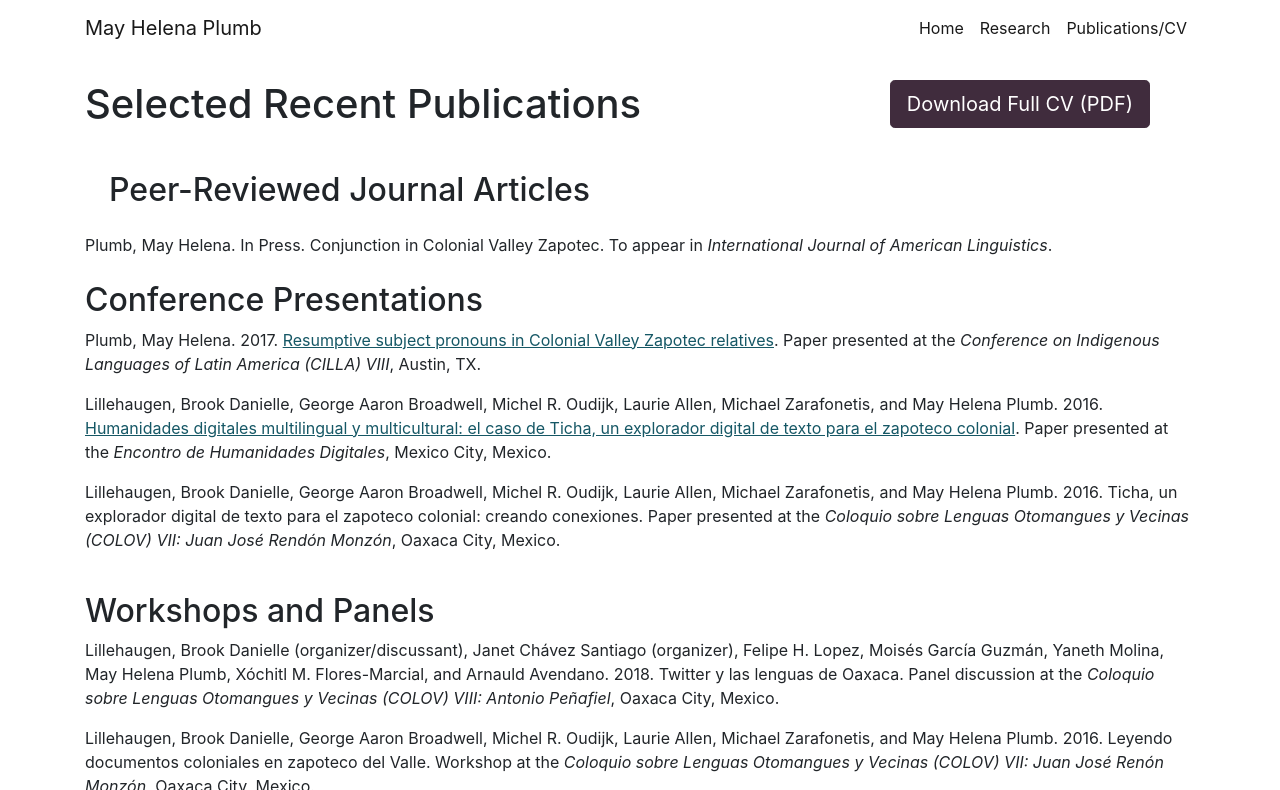
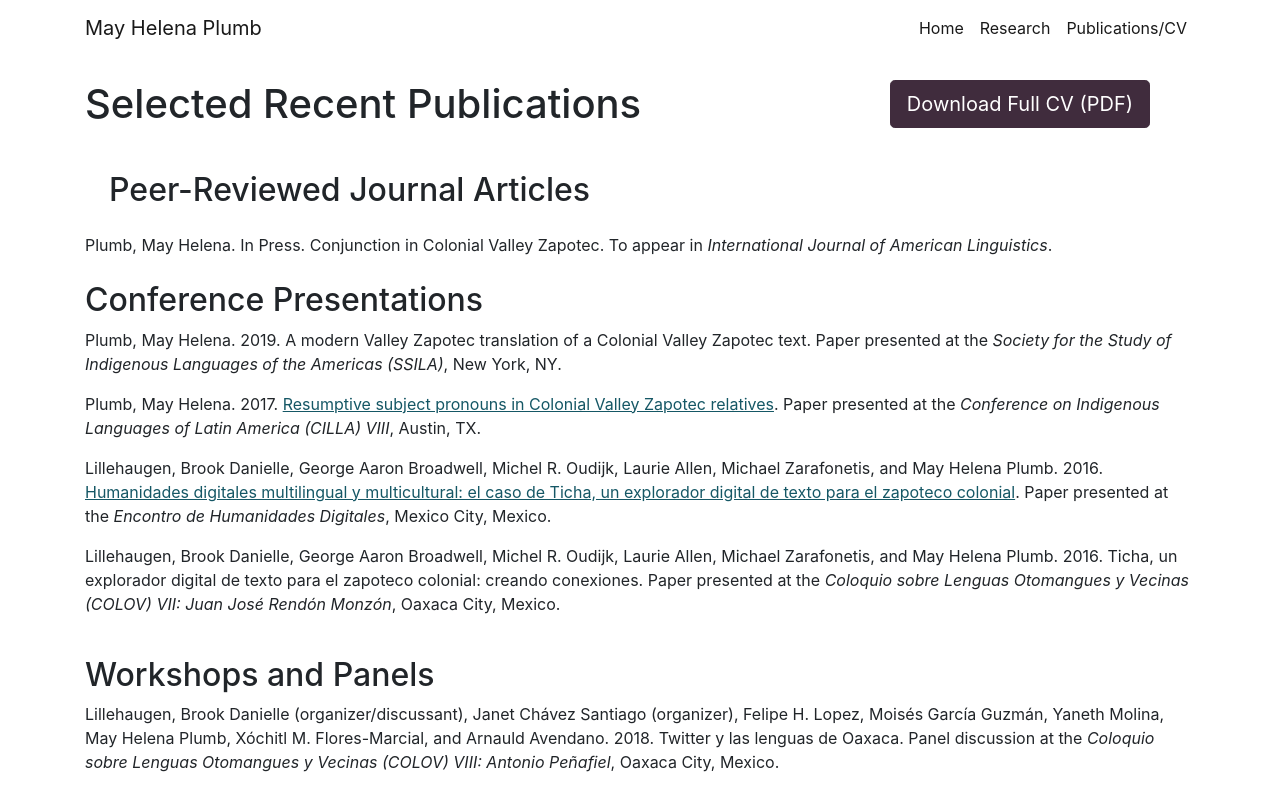
Before and after one commit to mayhplumb/mayhplumb-website, a Jekyll site: the page built from publications.html, in a window 1280 px wide and 900 px high, cut to the strip 0-790 px from the top of the window. Built offline with Jekyll 4.4.1, drawn with Linux system fonts in a browser that asks for light colours.

Commit message:
added some citations

```diff
--- a/index.html
+++ b/index.html
@@ -96,7 +96,7 @@ title: Home
 		<h1>About May</h1>
 		<p>I'm a linguist and current graduate student at the University of Texas at Austin. My research focuses on San Jernónimo Tlacochahuaya Zapotec, a variety of Valley Zapotec (Otomanguean) spoken in Oaxaca, Mexico.  I'm particularly interested in how study of colonial Valley Zapotec documents can inform our understanding of the modern languages (and vice versa).</p>
 
-		<p>My recent projects include expanding an <a target="_blank" href="http://www.talkingdictionary.org/tlacochahuaya">online dictionary for San Jernónimo Tlacochahuaya Zapotec</a>, researching <a target="_blank" href="https://www.academia.edu/34978712/">resumptive pronouns in Colonial Valley Zapotec relative clauses</a>, and eliciting a modern Tlacochahuaya Zapotec translation of a Colonial Valley Zapotec will. I'm also a collaborator on the <a target="_blank" href="https://ticha.haverford.edu">Ticha Project</a>, a digital text explorer for Colonial Zapotec.</p>
+		<p>My recent projects include expanding an <a target="_blank" href="http://www.talkingdictionary.org/tlacochahuaya">online dictionary for San Jernónimo Tlacochahuaya Zapotec</a>, researching <a target="_blank" href="http://dx.doi.org/10.17613/M6SN0139X">resumptive pronouns in Colonial Valley Zapotec relative clauses</a>, and eliciting a modern Tlacochahuaya Zapotec translation of a Colonial Valley Zapotec will. I'm also a collaborator on the <a target="_blank" href="https://ticha.haverford.edu">Ticha Project</a>, a digital text explorer for Colonial Zapotec.</p>
 
 		<p>In addition to linguistics, I enjoy dancing, baking, and needlecrafts (particularly <a target="_blank" href="https://twitter.com/mayhplumb/status/938551826386911233">embroidery</a> and <a target="_blank" href="https://www.ravelry.com/people/mayhplumb">knitting</a>). I also <a target="_blank" href="https://twitter.com/mayhplumb">tweet a lot</a> about linguistics and <a target="_blank" href="https://www.goodreads.com/user/show/62630290-may-helena-plumb">read fantasy novels</a>.</p>
 		<!-- May Helena Plumb is a graduate student in linguistics at the University of Texas at Austin. Her research focuses on ... -->
--- a/publications.html
+++ b/publications.html
@@ -18,27 +18,18 @@ title: Publications
   <div class="col-lg-12">
 
     <h2 class="m-4">Peer-Reviewed Journal Articles</h2>
+
     <p class="citation" id="ijal2019">Plumb, May Helena. In Press. Conjunction in Colonial Valley Zapotec. To appear in <em>International Journal of American Linguistics</em>.</p>
 
     <h2 class="mt-4">Conference Presentations</h2>
-    <p class="citation" id="cilla2017">Plumb, May Helena. 2017. <a
-                        href="https://www.academia.edu/34978712/"
-                        target="_blank">Resumptive subject pronouns in Colonial
-                        Valley Zapotec relatives</a>. Paper presented at the
-                        <i>Conference on Indigenous Languages of Latin America
-                          (CILLA) VIII</i>, Austin, TX.</p>
-    <p class="citation" id="dhpres">Lillehaugen, Brook Danielle, George Aaron Broadwell, Michel R. Oudijk, Laurie Allen,
-Michael Zarafonetis, and May Helena Plumb. 2016. <a href="https://www.academia.edu/28287127/" target="_blank">Humanidades digitales multilingual y multicultural: el caso de Ticha, un explorador digital de texto
-para el zapoteco colonial</a>. Paper presented at the <i>Encontro de Humanidades
-Digitales</i>, Mexico City, Mexico.</p>
 
-<p class="citation">
-Lillehaugen, Brook Danielle, George Aaron Broadwell, Michel R. Oudijk, Laurie Allen,
-Michael Zarafonetis, and May Helena Plumb. 2016. Ticha, un explorador digital de
-texto para el zapoteco colonial: creando conexiones. Paper presented at the <i>Coloquio
-sobre Lenguas Otomangues y Vecinas (COLOV) VII: Juan José Rendón Monzón</i>,
-Oaxaca City, Mexico.
-</p>
+    <p class="citation" id="cilla2017">Plumb, May Helena. 2019. A modern Valley Zapotec translation of a Colonial Valley Zapotec text. Paper presented at the <i>Society for the Study of Indigenous Languages of the Americas (SSILA)</i>, New York, NY.</p>
+
+    <p class="citation" id="cilla2017">Plumb, May Helena. 2017. <a href="http://dx.doi.org/10.17613/M6SN0139X" target="_blank">Resumptive subject pronouns in Colonial Valley Zapotec relatives</a>. Paper presented at the <i>Conference on Indigenous Languages of Latin America (CILLA) VIII</i>, Austin, TX.</p>
+
+    <p class="citation" id="dhpres">Lillehaugen, Brook Danielle, George Aaron Broadwell, Michel R. Oudijk, Laurie Allen, Michael Zarafonetis, and May Helena Plumb. 2016. <a href="https://www.academia.edu/28287127/" target="_blank">Humanidades digitales multilingual y multicultural: el caso de Ticha, un explorador digital de texto para el zapoteco colonial</a>. Paper presented at the <i>Encontro de Humanidades Digitales</i>, Mexico City, Mexico.</p>
+
+    <p class="citation">Lillehaugen, Brook Danielle, George Aaron Broadwell, Michel R. Oudijk, Laurie Allen, Michael Zarafonetis, and May Helena Plumb. 2016. Ticha, un explorador digital de texto para el zapoteco colonial: creando conexiones. Paper presented at the <i>Coloquio sobre Lenguas Otomangues y Vecinas (COLOV) VII: Juan José Rendón Monzón</i>, Oaxaca City, Mexico.</p>
 
   </div>
 </div>
@@ -79,30 +70,16 @@ Oaxaca City, Mexico.
   <div class="col-sm-12">
     <h2 class="mt-4">Digital Publications</h2>
 
-<p class="citation" id="cite-tlacochahuaya-td">
-    Lillehaugen, Brook Danielle, Moisés García Guzmán, May Helena Plumb, with María Mercedes Méndez Morales, Tess A. Harty, Sam Katz, Javier A. Pina, Diamond C. J. Ray, and Cornelio Santos. 2018. <i><a target="_blank"  href="http://www.talkingdictionary.org/tlacochahuaya">Tlacochahuaya Zapotec Talking Dictionary</a></i>. Version 2.0. Living Tongues Institute for Endangered Languages.
-    </p>
+    <p class="citation" id="cite-tlacochahuaya-td">Lillehaugen, Brook Danielle, Moisés García Guzmán, May Helena Plumb, with María Mercedes Méndez Morales, Tess A. Harty, Sam Katz, Javier A. Pina, Diamond C. J. Ray, and Cornelio Santos. 2018. <i><a target="_blank"  href="http://www.talkingdictionary.org/tlacochahuaya">Tlacochahuaya Zapotec Talking Dictionary</a></i>. Version 2.0. Living Tongues Institute for Endangered Languages.</p>
 
+    <p class="citation" id="levanto">Lillehaugen, Brook Danielle, Claire Benham, Janet Chávez Santiago, Emily Drummond, James Arthur Faville, Avery A. King, Bridget Murray, Tristan Jacobo Pepin, May Helena Plumb, Mindy Renee Reutter, James T. Truitt, Christina Nicole Ulowetz, Mike Zarafonetis, and Ian Fisher. 2017. <a target="_blank" href="https://ticha.haverford.edu/en/texts/levanto/">Digital edition of Fray Leonardo Levanto’s 1766 Cathecismo de la lengua Zaapoteca, beta version</a>. Ticha Project.</p>
 
-<p class="citation" id="levanto">
-Lillehaugen, Brook Danielle, Claire Benham, Janet Chávez Santiago, Emily Drummond, James Arthur Faville, Avery A. King, Bridget Murray, Tristan Jacobo Pepin, May Helena Plumb, Mindy Renee Reutter, James T. Truitt, Christina Nicole Ulowetz,
-Mike Zarafonetis, and Ian Fisher. 2017. <a target="_blank" href="https://ticha.haverford.edu/en/texts/levanto/">Digital edition of Fray Leonardo Levanto’s 1766 Cathecismo de la lengua Zaapoteca, beta version</a>. Ticha Project.
-</p>
+    <p class="citation" id="cite-teotitlan-td">Lillehaugen, Brook Danielle, Janet Chávez Santiago, with Kathryn Goldberg, Tess A. Harty, Nick Kalivoda, Sam Katz, Teresa Martínez Chavez, Javier A. Pina, May Helena Plumb, Diamond C. J. Ray, Cornelio Santos, and Jamie A. Thomas. 2017. <i><a target="_blank"  href="http://www.talkingdictionary.org/teotitlan">Teotitlán del Valle Zapotec Talking Dictionary</a></i>. Version 1.2. Living Tongues Institute for Endangered Languages.</p>
 
-        <p class="citation" id="cite-teotitlan-td">
-    Lillehaugen, Brook Danielle, Janet Chávez Santiago, with Kathryn Goldberg, Tess A. Harty, Nick Kalivoda, Sam Katz, Teresa Martínez Chavez, Javier A. Pina, May Helena Plumb, Diamond C. J. Ray, Cornelio Santos, and Jamie A. Thomas. 2017. <i><a target="_blank"  href="http://www.talkingdictionary.org/teotitlan">Teotitlán del Valle Zapotec Talking Dictionary</a></i>. Version 1.2. Living Tongues Institute for Endangered Languages.
-    </p>
+    <p class="citation" id="cite-ticha">Lillehaugen, Brook Danielle, George Aaron Broadwell, Michel R. Oudijk, Laurie Allen, May Helena Plumb, and Mike Zarafonetis. 2016. <a target="_blank" href="http://ticha.haverford.edu">Ticha: a digital text explorer for Colonial Zapotec, first edition</a>.</p>
 
-
-<p class="citation" id="cite-ticha">
-Lillehaugen, Brook Danielle, George Aaron Broadwell, Michel R. Oudijk, Laurie Allen, May Helena Plumb, and Mike Zarafonetis. 2016. <a target="_blank" href="http://ticha.haverford.edu">Ticha: a digital text explorer for Colonial Zapotec, first edition</a>.
-</p>
-
-     <p class="citation" id="cite-sanlucas-td">
+    <p class="citation" id="cite-sanlucas-td">
     Lillehaugen, Brook Danielle, Felipe H. Lopez, Pamela Munro, with Tess A. Harty, Sam Katz, Javier A. Pina, May Helena Plumb, Diamond C. J. Ray, and Cornelio Santos. 2016. <i><a target="_blank"  href="http://www.talkingdictionary.org/ sanlucasquiavini">San Lucas Quiavini Zapotec Talking Dictionary</a></i>. Version 1.0. Living Tongues Institute for Endangered Languages.
     </p>
-
-
-
   </div>
 </div> <!-- .row -->
```
